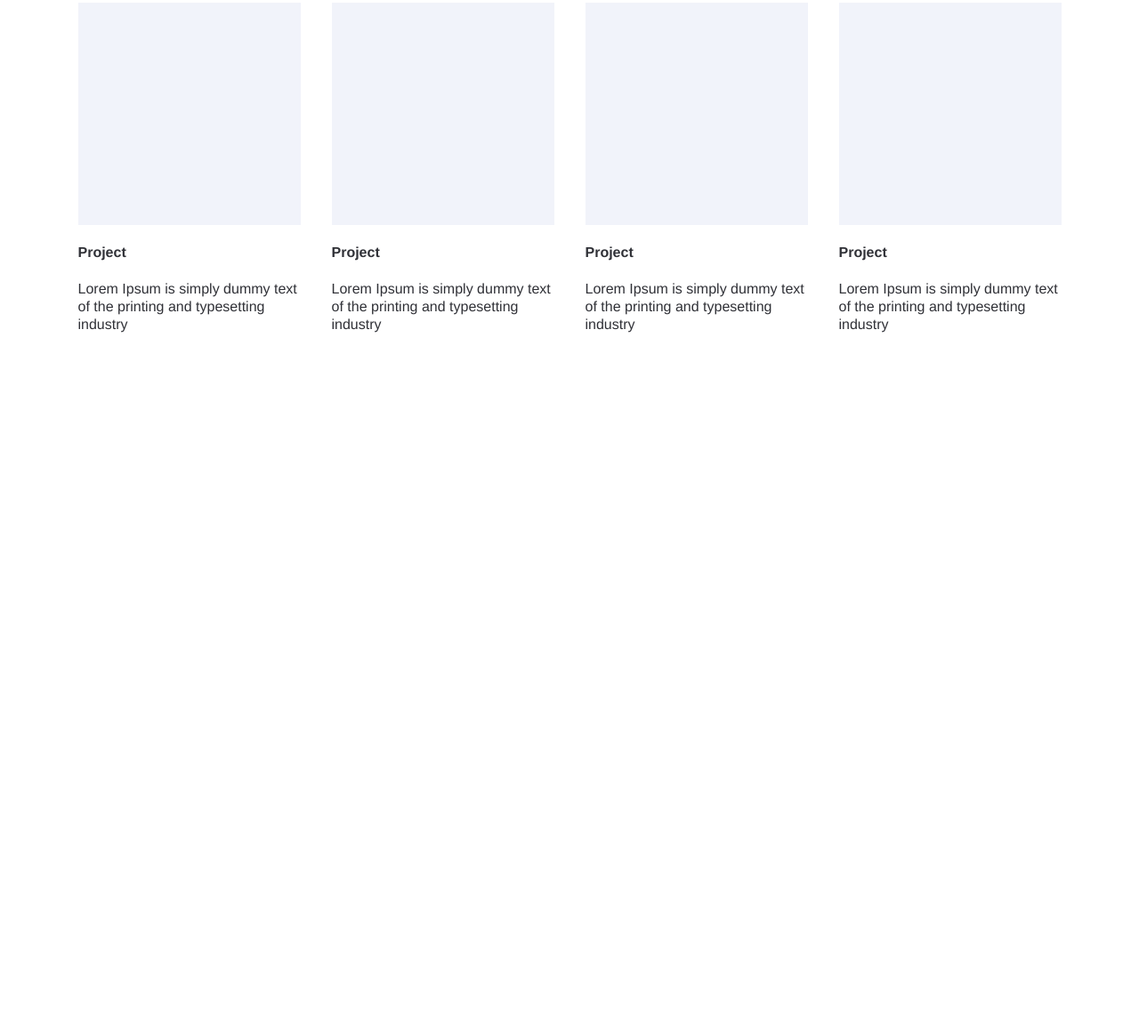
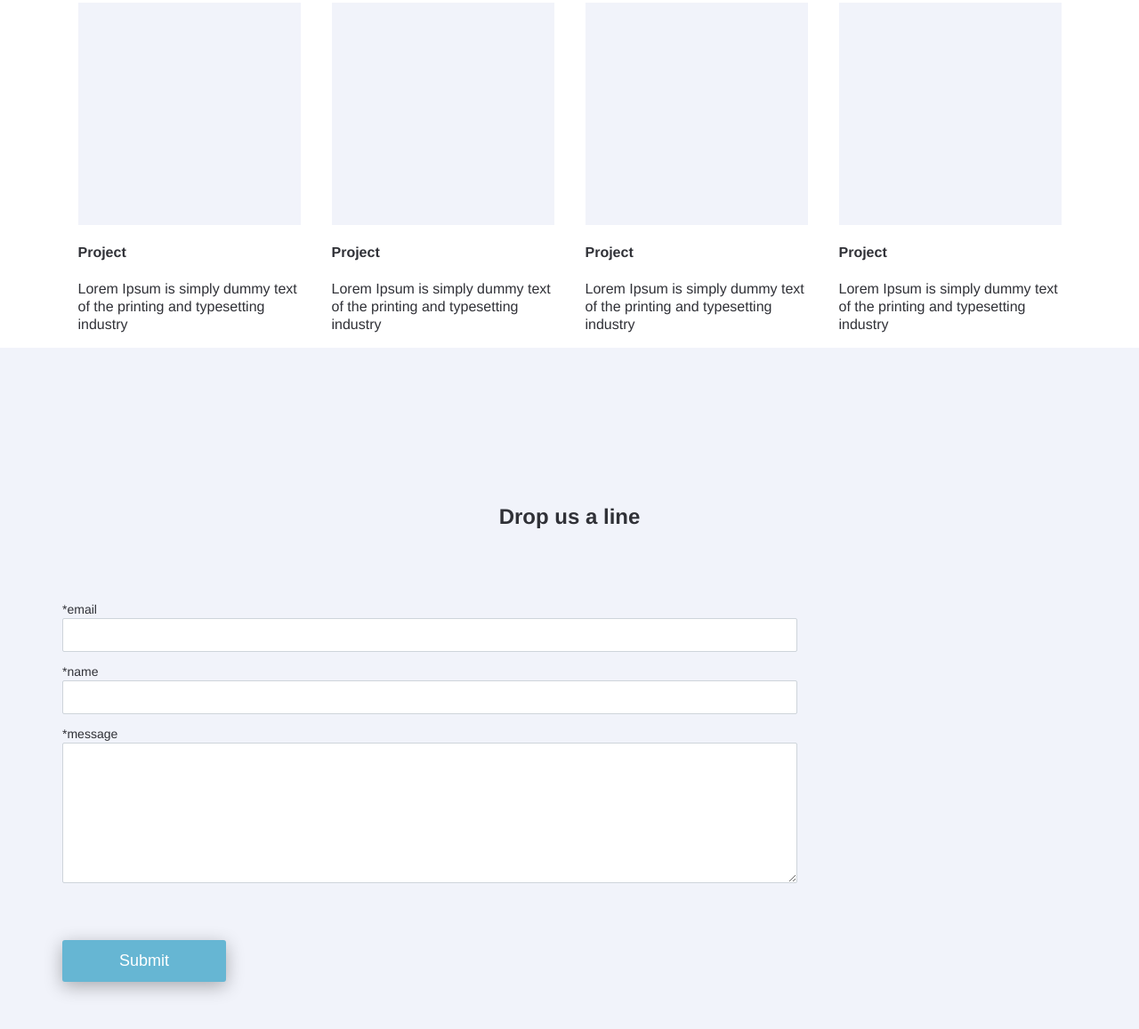
Before and after one commit to nphumy98/Web-Development-Learning, a plain HTML site: page Section 12 Flex Box Landing Page/index.html in a window 1280 px wide. Shown: the part 2321-3478 px from the top of the page at 89% size. Before the commit the page ends 2712 px from the top, so only its background shows below. Drawn offline with nearby package versions, Linux system fonts and the light colour scheme.

Commit message:
12.106 Flexbox Creating the contact form

```diff
--- a/Section 12 Flex Box Landing Page/css/styles.css
+++ b/Section 12 Flex Box Landing Page/css/styles.css
@@ -77,7 +77,7 @@ header {
     width: 100%;
 }
 
-.services {
+.services, .contact-container {
     background-color: #F1F3Fa;
     padding: 4rem 1rem;
 }
@@ -169,6 +169,32 @@ blurb-wrapper-left {
     transform: scale(1.02);
 }
 
+form label {
+    font-size: 14px;
+}
+
+.form-group {
+    margin-bottom: .75rem;
+}
+
+.form-control {
+    max-width: 800px;
+    width:100%;
+    background-color: #ffffff;
+    color: #292b2c;
+    border-radius: 2px;
+    border: 1px solid #ced4da;
+    padding: .375rem .75rem;
+    font-size: 1rem;
+    line-height: 1.5;
+    background-clip: padding-box;
+    display:block;
+}
+
+.submit-btn-wrapper {
+    margin-top: 4rem;
+}
+
 @media (max-width: 768px) {
    ul.topnav li a.nav-link {
         display: none;
--- a/Section 12 Flex Box Landing Page/index.html
+++ b/Section 12 Flex Box Landing Page/index.html
@@ -131,6 +131,36 @@
         </div>
     </section>
 
+
+<!--   section contact form-->
+    <section class="contact-container">
+        <div class="container">
+            <div class="section-header">
+                <h1>Drop us a line</h1>
+            </div>
+            <form action="">
+                <label for="email">*email</label>
+                <div class="form-group">
+                    <input class="form-control" type="email" id="email">
+                </div>
+
+                <label for="name">*name</label>
+                <div class="form-group">
+                    <input class="form-control" type="text" id="name">
+                </div>
+
+                <label for="name">*message</label>
+                <div class="form-group">
+                    <textarea class="form-control" type="message" rows="6"></textarea>
+                </div>
+
+                <div class="submit-btn-wrapper">
+                    <button class="quote-btn">Submit</button>
+                </div>
+            </form>
+        </div>
+    </section>
+
 <!--load jquery-->
     <script
   src="https://code.jquery.com/jquery-3.3.1.min.js"
```
